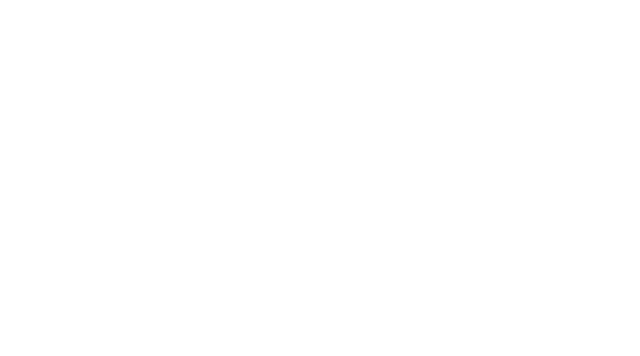
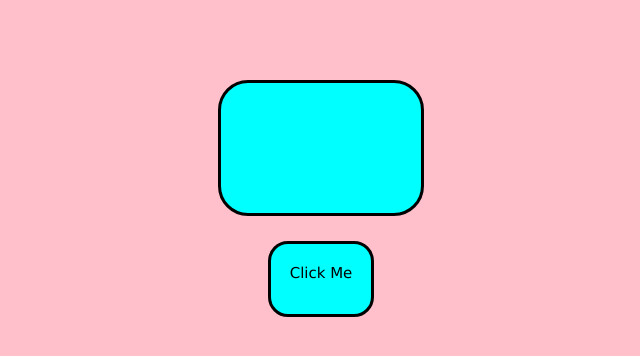
Before and after one commit to ankitshaji/burger-api, a website: page index.html in a window 1280 px wide. Shown: the whole page, without its empty margins (319-959 px from the left). Drawn offline with Linux system fonts and the light colour scheme.

Commit message:
getData() fetch implemented , update css styling

```diff
--- a/index.html
+++ b/index.html
@@ -3,6 +3,13 @@
   <head>
     <meta charset="UTF-8" />
     <title>Burger-Api</title>
+    <link rel="stylesheet" href="/src/styles.css" />
   </head>
-  <body></body>
+  <body>
+      <div>
+          <div class="name"></div>
+          <div class="button">Click Me</div>
+      </div>
+    <script src="/src/index.js"></script>
+  </body>
 </html>
--- a/src/index.js
+++ b/src/index.js
@@ -0,0 +1,19 @@
+//random burger generator
+
+const beerDisplay = document.querySelector(".name");
+const button = document.querySelector(".button");
+//GET
+function getData() {
+  fetch("https://my-burger-api.herokuapp.com/burgers")
+    .then((response) => response.json())
+    .then((data) => {
+      console.log(data);
+      const randomNumber = Math.random() * data.length;
+      const randomInteger = Math.floor(randomNumber);
+      const name = data[randomInteger].name;
+      console.log(name);
+      beerDisplay.innerHTML = name;
+    });
+}
+
+button.addEventListener("click", getData);
--- a/src/styles.css
+++ b/src/styles.css
@@ -0,0 +1,31 @@
+body {
+  font-family:'Lucida Sans', 'Lucida Sans Regular', 'Lucida Grande', 'Lucida Sans Unicode', Geneva, Verdana, sans-serif;
+  background-color: pink;
+  display: flex;
+  justify-content: center;
+  margin-top: 80px;
+}
+
+.name {
+  width: 200px;
+  height: 100px;
+  font-size: 25px;
+  border-radius: 30px;
+  background-color: aqua;
+  border: 3px solid black;
+  text-align: center;
+  padding-top: 30px;
+}
+
+.button {
+  width: 100px;
+  height: 50px;
+  font-size: 15px;
+  border-radius: 20px;
+  background-color: aqua;
+  border: 3px solid black;
+  margin-left: 50px;
+  margin-top: 25px;
+  text-align: center;
+  padding-top: 20px;
+}
```
